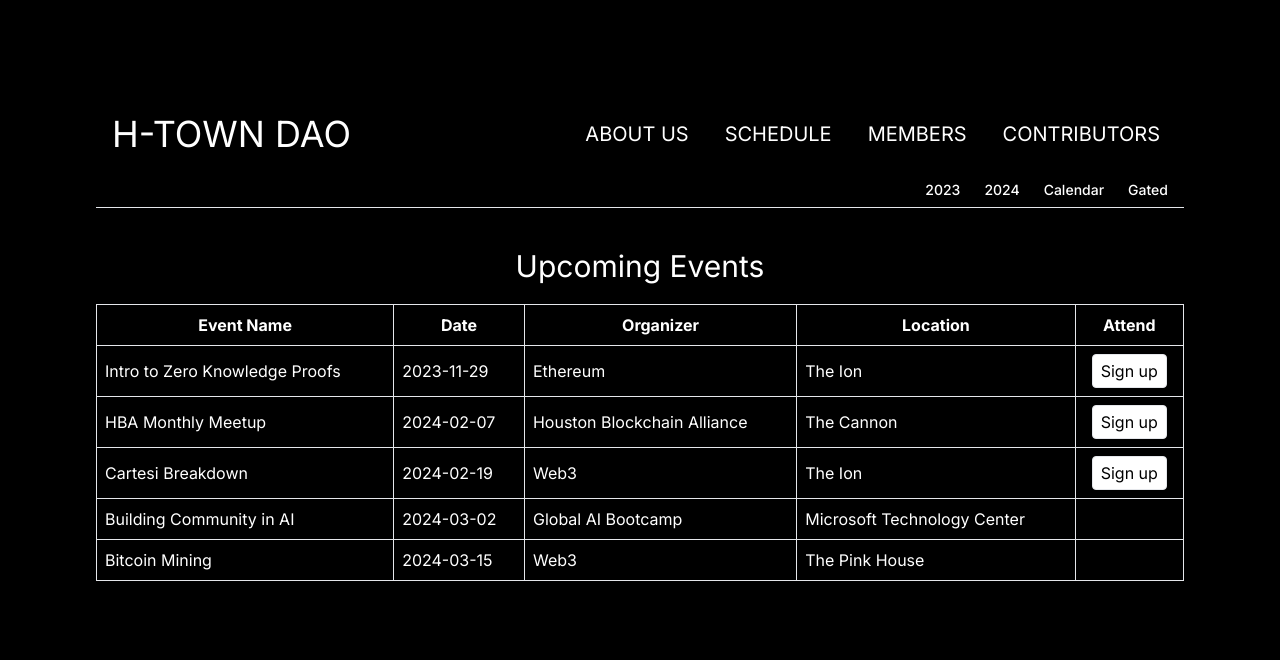
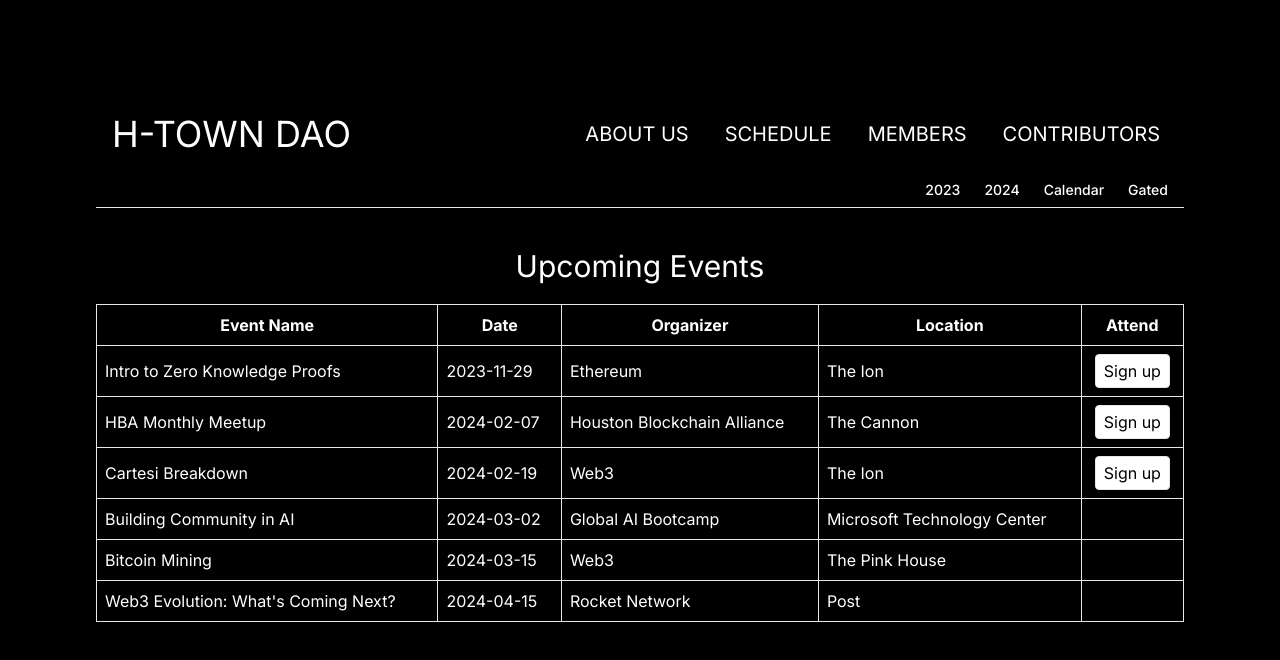
Before and after one commit to h-town-dao/h-town-dao-website, a Next.js app: page /schedule in a window 1280 px wide. Shown: the top 660 px of the page. Built offline with nearby package versions, Linux system fonts and the light colour scheme.

Commit message:
updated for rocket network event

```diff
--- a/src/components/TableCalendar.tsx
+++ b/src/components/TableCalendar.tsx
@@ -25,6 +25,7 @@ const TableCalendar: React.FC = () => {
       },
       { name: 'Building Community in AI', date: '2024-03-02', organizer: 'Global AI Bootcamp', location: 'Microsoft Technology Center' },
       { name: 'HBA Monthly Meetup', date: '2024-02-07', organizer: 'Houston Blockchain Alliance', location: 'The Cannon', meetup: 'https://lu.ma/g16iw99l' },
+      { name: "Web3 Evolution: What's Coming Next?", date: '2024-04-15', organizer: 'Rocket Network', location: 'Post' },
       //   { name: 'Product Development', date: '2024-01-15', organizer: 'Wade', location: 'Improving' },
       // ... more events
     ];
```
